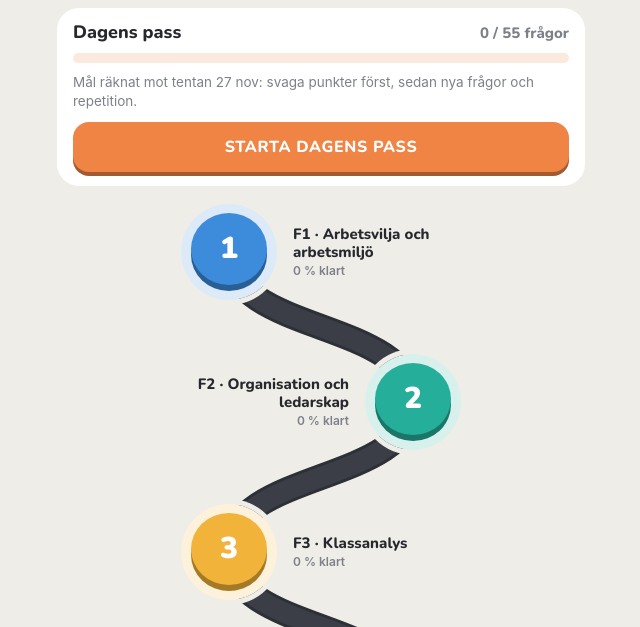
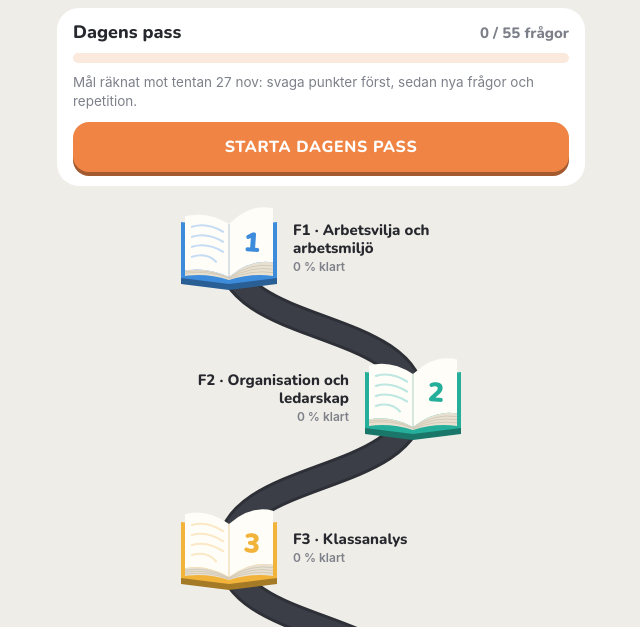
Before and after one commit to viggosixten-glitch/AKPA-sociologi, a plain HTML site: page index.html in a window 1280 px wide. Shown: the part 173-800 px from the top of the page, without its empty margins (319-959 px from the left). Drawn offline with nearby package versions, Linux system fonts and the light colour scheme.

Commit message:
Stoppen blir öppna böcker utan ring, uppslagna efter var i kursen de ligger
Co-Authored-By: Claude Opus 5.5 <noreply@anthropic.com>
Claude-Session: https://claude.ai/code/session_01C86ggsovmA1T9rvzeR1QQk

```diff
--- a/index.html
+++ b/index.html
@@ -259,6 +259,23 @@ textarea:focus{outline:none;border-color:var(--blue)}
 .stop.cr .cap{left:calc(100% + 8px);text-align:left}
 .stop.cl .cap{right:calc(100% + 8px);text-align:right}
 .stop .star{right:-2px;top:-2px}
+/* stopp som öppna böcker (ingen ring runt) */
+.ring,.stop.locked .ring,.stop.todo .ring,.xcard .ring,.xcard.locked .ring{width:auto;height:auto;border-radius:0;background:none;box-shadow:none;display:block}
+.node,.xcard .node{width:100px;height:84px;border-radius:0;border:none;background:none;box-shadow:none;padding:0;position:relative;transform:none;color:var(--c);display:block;transition:transform .08s}
+.xcard .node{width:92px;height:77px}
+.node:active{transform:translateY(3px);box-shadow:none}
+.stop.locked .node,.xcard.locked .node{background:none;box-shadow:none;--c:#A9ACB3}
+.stop.todo .node{background:none;box-shadow:none;border:none;--c:#A9ACB3}
+.node svg.book{position:absolute;inset:0;width:100%;height:100%;overflow:visible}
+.node>b,.node>svg:not(.book){position:absolute;left:73%;top:var(--ly,48%);transform:translate(-50%,-50%) rotate(4deg);color:var(--c)}
+.node>b{font:900 27px var(--f-round);line-height:1}
+.node.sm>b{font-size:20px}
+.node>svg:not(.book){width:22px;height:22px}
+.book .cv{fill:var(--c)}.book .dp{fill:color-mix(in srgb,var(--c) 68%,#000)}
+.book .pg{fill:#FFFDF8}.book .st{fill:#E8E1D2}.book .sl{fill:none;stroke:#CEC5B2;stroke-width:.8}
+.book .tx{fill:none;stroke:color-mix(in srgb,var(--c) 30%,#fff);stroke-width:2.2;stroke-linecap:round}
+.book .sp{stroke:color-mix(in srgb,var(--c) 30%,#E8E1D2);stroke-width:1}
+.stop .cap{top:44px}
 /* dagens pass */
 .today{margin:14px 0 4px;padding:14px 16px;border-radius:var(--r-lg);background:var(--surface);display:flex;flex-direction:column;gap:10px}
 .today .hd{display:flex;align-items:baseline;justify-content:space-between;gap:10px}
@@ -2279,14 +2296,25 @@ function topBar(){
   return `<header class="top"><div class="brand">${esc(COURSE.brand)}<small>Tenta ${esc(COURSE.examTxt)} · ${n?"F1–F"+n:"inga föreläsningar än"}</small></div>
     <div class="pills"><span class="pill flame" title="Dagar i rad">${I.flame}${streak()}</span><span class="pill gem" title="XP">${I.gem}${state.xp}</span><span class="pill aim" title="Träffsäkerhet">${I.aim}${acc===null?"–":acc+"%"}</span></div></header>`;
 }
-function stopHtml(k,x,y,side,cw){
+/* öppen bok; f = hur långt in i boken (0 = början, 1 = slutet) */
+function book(f){
+  const r=n=>Math.round(n*10)/10, tl=r(1.5+f*8), tr=r(9.5-f*8);
+  const page=(t,m)=>{const X=x=>m?100-x:x;
+    return `<path class="st" d="M${X(6)},${r(68-t)} L${X(6)},72 Q${X(28)},69 ${X(50)},76 L${X(50)},73 Q${X(28)},${r(64-t)} ${X(6)},${r(68-t)}Z"/>`
+     +[1,2,3].filter(j=>j*2.2<t+3).map(j=>`<path class="sl" d="M${X(6)},${r(68-t+j*(t+4)/4)} Q${X(28)},${r(64-t+j*(5+t)/4)} ${X(50)},${r(73+j*.7)}"/>`).join("")
+     +`<path class="pg" d="M${X(6)},${r(14-t)} Q${X(28)},${r(8-t)} ${X(50)},20 L${X(50)},73 Q${X(28)},${r(64-t)} ${X(6)},${r(68-t)}Z"/>`;};
+  const lines=[0,1,2,3].map(i=>`<path class="tx" d="M13,${r(24-tl*.8+i*10)} Q28,${r(19-tl*.6+i*10)} ${i===3?37:44},${r(28-tl*.2+i*10)}"/>`).join("");
+  return `<svg class="book" viewBox="0 0 100 84" aria-hidden="true"><path class="dp" d="M2,24 L50,30 L98,24 L98,80 L50,86 L2,80Z"/><path class="cv" d="M2,18 L50,24 L98,18 L98,74 L50,80 L2,74Z"/>${page(tl,0)}${page(tr,1)}${lines}<path class="sp" d="M50,20 L50,74"/></svg>`;
+}
+const bookLy=f=>`--ly:${Math.round((44-(9.5-f*8)/2)/84*100)}%`;
+function stopHtml(k,x,y,side,cw,f){
   const pos=`left:${x}px;top:${y-48}px;--cw:${cw}px`;
   if(k==="next"){const n=LECT.length+1;
-    return `<div class="stop todo ${side}" style="${pos};--c:var(--muted);--p:0"><div class="ring"><button class="node" data-next="1" aria-label="F${n}: coming soon">${I.plus}</button></div>
+    return `<div class="stop todo ${side}" style="${pos};--c:var(--muted);--p:0"><div class="ring"><button class="node" data-next="1" style="${bookLy(f)}" aria-label="F${n}: coming soon">${book(f)}${I.plus}</button></div>
       <div class="cap">F${n}<span>Coming soon :)</span></div></div>`;}
   const t=TR[k],m=mastery(k),open=unlocked(k),done=m>=90,small=t.g.length>1;
   return `<div class="stop ${open?"":"locked"} ${side}" style="${pos};--c:${t.c};--p:${open?m:0}">
-    <div class="ring"><button class="node${small?" sm":""}" data-lvl="${k}" aria-label="${esc(t.short)}: ${esc(t.name)}">${open?`<b>${esc(t.g)}</b>`:I.lock}</button></div>
+    <div class="ring"><button class="node${small?" sm":""}" data-lvl="${k}" style="${bookLy(f)}" aria-label="${esc(t.short)}: ${esc(t.name)}">${book(f)}${open?`<b>${esc(t.g)}</b>`:I.lock}</button></div>
     ${done?`<span class="star">${I.star}</span>`:""}
     <div class="cap">${esc(t.lect?"F"+t.lect+" · "+t.name:t.name)}<span>${open?m+" % klart":"Inga frågor än"}</span></div></div>`;
 }
@@ -2302,9 +2330,9 @@ function renderHome(){
   for(let i=1;i<pts.length;i++){const [x0,y0]=pts[i-1],[x1,y1]=pts[i];d+=` C${x0} ${y0+STEP*.55} ${x1} ${y1-STEP*.55} ${x1} ${y1}`;}
   const H=TOP+(keys.length-1)*STEP+70;
   const stops=keys.map((k,i)=>{const x=pts[i][0],r=i%2===0;
-    return stopHtml(k,x,pts[i][1],r?"cr":"cl",Math.max(80,Math.min(170,r?W-x-48-8-2:x-48-8-2)));}).join("");
-  const extra=Object.keys(SIDE).map(k=>{const t=TR[k],m=mastery(k),n=byTrack(k).length,open=n>0;
-    return `<div class="xcard${open?"":" locked"}" style="--c:${open?t.c:"var(--muted)"};--p:${m}"><div class="ring"><button class="node${t.g.length>1?" sm":""}" data-lvl="${k}" aria-label="${esc(t.name)}">${open?`<b>${esc(t.g)}</b>`:I.lock}</button></div>
+    return stopHtml(k,x,pts[i][1],r?"cr":"cl",Math.max(80,Math.min(170,r?W-x-48-8-2:x-48-8-2)),i/(keys.length-1));}).join("");
+  const XF=[.2,.75,.45,.9,.3,.6], extra=Object.keys(SIDE).map((k,xi)=>{const xf=XF[xi%XF.length],t=TR[k],m=mastery(k),n=byTrack(k).length,open=n>0;
+    return `<div class="xcard${open?"":" locked"}" style="--c:${open?t.c:"var(--muted)"};--p:${m}"><div class="ring"><button class="node${t.g.length>1?" sm":""}" data-lvl="${k}" style="${bookLy(xf)}" aria-label="${esc(t.name)}">${book(xf)}${open?`<b>${esc(t.g)}</b>`:I.lock}</button></div>
       <div class="cap">${esc(t.name)}<span>${open?`${m} % klart · ${n} frågor`:"Inte uppladdad"}</span></div></div>`;}).join("");
   const wk=weakTopics(), dl=daysLeft();
   const goal=dailyGoal(), dn=todayDone(), gp=Math.min(100,Math.round(100*dn/goal));
@@ -2313,7 +2341,7 @@ function renderHome(){
      <p>${dn>=goal?`<span class="done">Dagens mål klart.</span> Mer träning nu ger extra marginal.`:`Mål räknat mot tentan ${esc(COURSE.examTxt)}: svaga punkter först, sedan nya frågor och repetition.`}${dl<=4?" Gör exempeltentan idag.":""}</p>
      <button class="btn wide" style="--c:var(--orange)" data-today="1">${dn?"Fortsätt dagens pass":"Starta dagens pass"}</button></section>`:"";
   const ex=state.exams||[], lastEx=ex[ex.length-1], bestEx=ex.reduce((b,x)=>!b||x.got/x.max>b.got/b.max?x:b,null);
-  const exCard=`<div class="xcard" style="--c:var(--red);--p:${lastEx?Math.round(100*lastEx.got/lastEx.max):0}"><div class="ring"><button class="node sm" data-exam="1" aria-label="Exempeltenta"><b>ET</b></button></div>
+  const exCard=`<div class="xcard" style="--c:var(--red);--p:${lastEx?Math.round(100*lastEx.got/lastEx.max):0}"><div class="ring"><button class="node sm" data-exam="1" style="${bookLy(.97)}" aria-label="Exempeltenta">${book(.97)}<b>ET</b></button></div>
       <div class="cap">Exempeltenta<span>${lastEx?`Senast ${lastEx.got}/${lastEx.max} p · bäst ${Math.round(100*bestEx.got/bestEx.max)} %`:`${pickExam().reduce((a,q)=>a+qPts(q),0)} p, tid, facit efteråt`}</span></div></div>`;
   const wkHtml=wk.length?`<div class="group">${wk.map(w=>`<div class="row"><span class="dot"></span><span class="t">${esc(w.t)}<span class="r">${esc([...w.refs].join(", "))} · ${w.open} fråga${w.open>1?"r":""} kvar</span></span><span class="pct">${w.rate} %<small style="display:block;font:600 11px var(--f-text);color:var(--muted);text-align:right">fel</small></span></div>`).join("")}</div>
     <div style="margin-top:14px"><button class="btn wide" style="--c:var(--red)" data-weak="1">Träna svaga punkter</button></div>`
```
